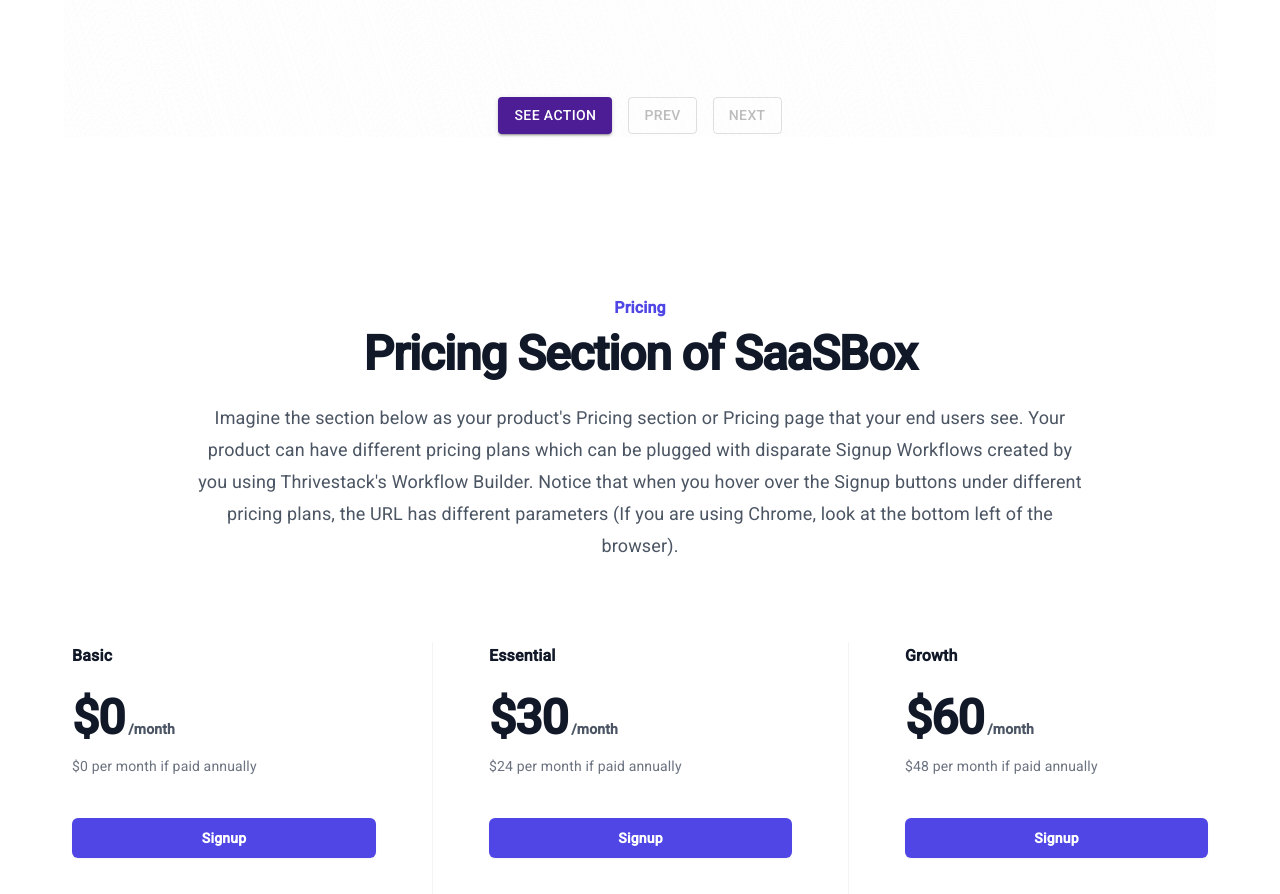
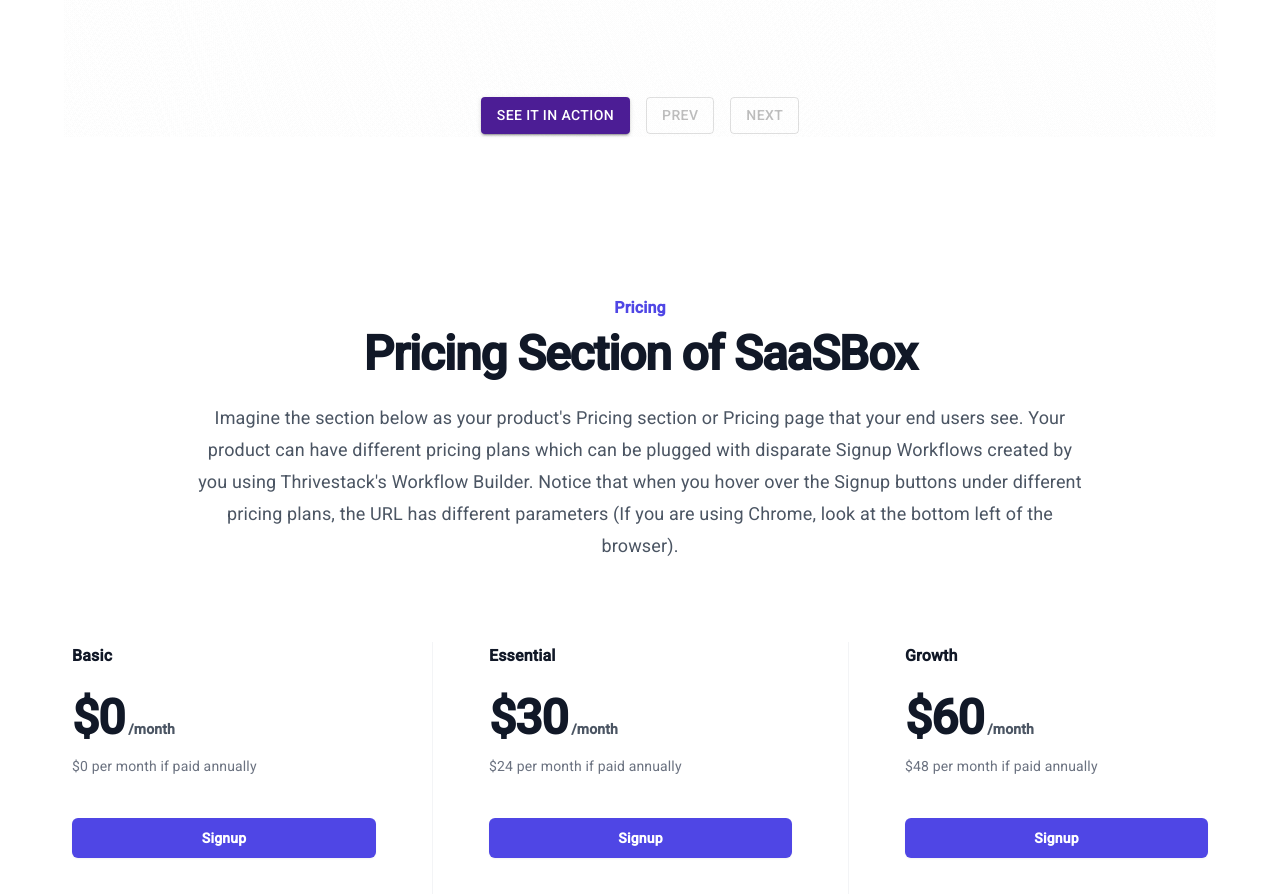
Before and after one commit to Thrivestack-public/sample-app-marketing-page, a React (Create React App) app: page / in a window 1280 px wide. Shown: the part 1471-2365 px from the top of the page. Built offline with nearby package versions, Linux system fonts and the light colour scheme; a web font is replaced by a local one.

Commit message:
fix: button text

```diff
--- a/src/marketing/components/home/ImageSection.js
+++ b/src/marketing/components/home/ImageSection.js
@@ -53,7 +53,7 @@
                     }
                   }}
                 >
-                  {currStep === 0 ? "See Action" : "Stop"}
+                  {currStep === 0 ? "See it in Action" : "Stop"}
                 </Button>
                 <Button
                   variant="outlined"
```
